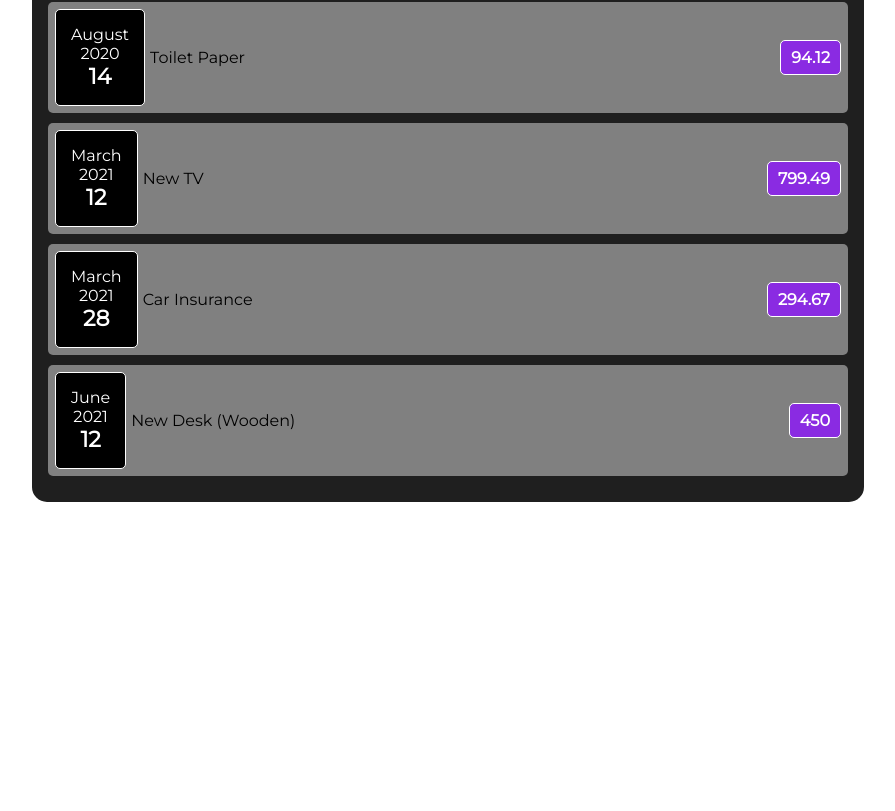
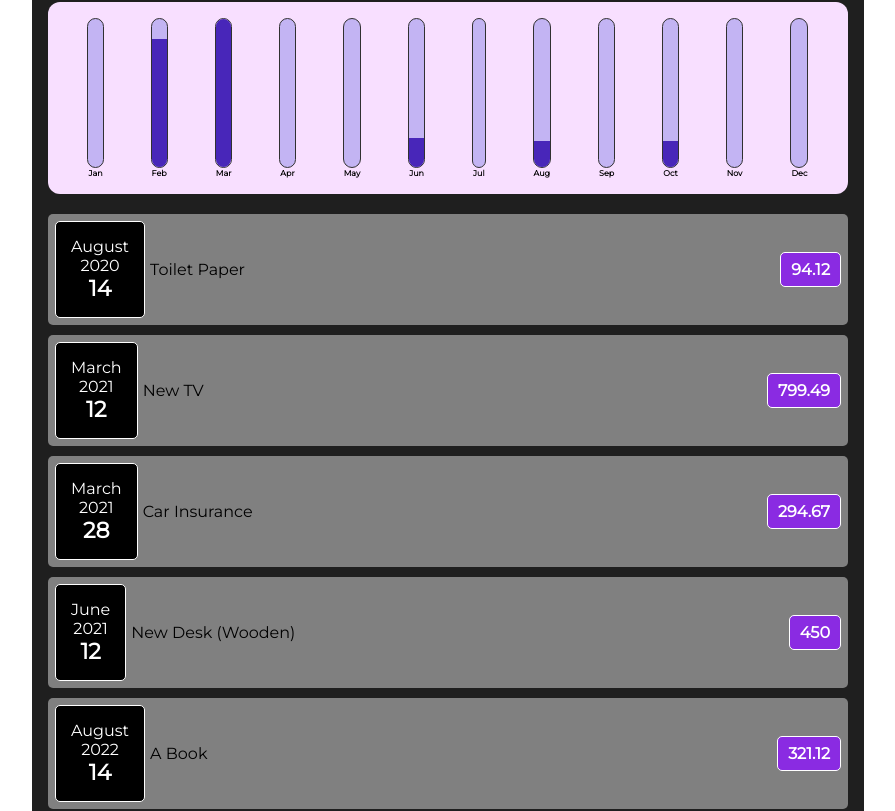
Before and after one commit to FaizanGill/React, a React (Create React App) app in the folder my-app/: page / in a window 1280 px wide. Shown: the part 371-1182 px from the top of the page, without its empty margins (192-1087 px from the left). Before the commit the page ends 905 px from the top, so only its background shows below. Built offline with nearby package versions, Linux system fonts and the light colour scheme.

Commit message:
Added ExpenseChart

```diff
--- a/my-app/src/App.js
+++ b/my-app/src/App.js
@@ -21,21 +21,48 @@
     amount: 450,
     date: new Date(2021, 5, 12),
   },
+  {
+    id: "e5",
+    title: "A Book",
+    amount: 321.12,
+    date: new Date(2022, 7, 14),
+  },
+  {
+    id: "e6",
+    title: "A Printer",
+    amount: 410.12,
+    date: new Date(2022, 9, 14),
+  },
+  {
+    id: "e7",
+    title: "A Projector",
+    amount: 1200,
+    date: new Date(2022, 2, 14),
+  },
+  {
+    id: "e7",
+    title: "A Dice",
+    amount: 2000.54,
+    date: new Date(2020, 1, 14),
+  },
+  {
+    id: "e7",
+    title: "A Dice",
+    amount: 2.54,
+    date: new Date(2020, 1, 14),
+  },
 ];
 
 function App() {
-  // const [newExpense, setNewExpense] = useState("");
   const [expense, setExpense] = useState(expenses);
   function getExpenceObj(obj) {
     const finalObj = {
       ...obj,
     };
-    // const latest = finalObj;
+
     console.log(finalObj);
     setExpense((prevExpenses) => [finalObj, ...prevExpenses]);
     console.log(expense);
-    // setExpense(expense.push(latest));
-    // return finalObj;
   }
   return (
     <div>
--- /dev/null
+++ b/my-app/src/components/Chart/ChartBar.css
@@ -0,0 +1,30 @@
+.chart-bar {
+  height: 100%;
+  display: flex;
+  flex-direction: column;
+  align-items: center;
+}
+
+.chart-bar__inner {
+  height: 100%;
+  width: 100%;
+  border: 1px solid #313131;
+  border-radius: 12px;
+  background-color: #c3b4f3;
+  overflow: hidden;
+  display: flex;
+  flex-direction: column;
+  justify-content: flex-end;
+}
+
+.chart-bar__fill {
+  background-color: #4826b9;
+  width: 100%;
+  transition: all 0.3s ease-out;
+}
+
+.chart-bar__label {
+  font-weight: bold;
+  font-size: 0.5rem;
+  text-align: center;
+}
--- /dev/null
+++ b/my-app/src/components/Chart/chart.css
@@ -0,0 +1,10 @@
+.chart {
+  padding: 1rem;
+  border-radius: 12px;
+  background-color: #f8dfff;
+  text-align: center;
+  display: flex;
+  justify-content: space-around;
+  height: 10rem;
+  margin-bottom: 20px;
+}
--- /dev/null
+++ b/my-app/src/components/Chart/chart.js
@@ -0,0 +1,22 @@
+import ChartBar from "./chartbar";
+import "./chart.css";
+function Chart(prop) {
+  console.log(prop.chartDataPoints);
+  const values = prop.chartDataPoints.map((point) => point.value);
+  console.log(values);
+  let maxValue = Math.max(...values);
+
+  return (
+    <div className="chart">
+      {prop.chartDataPoints.map((point) => (
+        <ChartBar
+          key={point.label}
+          value={point.value}
+          maxValue={maxValue}
+          label={point.label}
+        />
+      ))}
+    </div>
+  );
+}
+export default Chart;
--- /dev/null
+++ b/my-app/src/components/Chart/chartbar.js
@@ -0,0 +1,23 @@
+import "./ChartBar.css";
+
+const ChartBar = (props) => {
+  let barFillHeight = "0%";
+
+  if (props.maxValue > 0) {
+    barFillHeight = Math.round((props.value / props.maxValue) * 100) + "%";
+  }
+
+  return (
+    <div className="chart-bar">
+      <div className="chart-bar__inner">
+        <div
+          className="chart-bar__fill"
+          style={{ height: barFillHeight }}
+        ></div>
+      </div>
+      <div className="chart-bar__label">{props.label}</div>
+    </div>
+  );
+};
+
+export default ChartBar;
--- /dev/null
+++ b/my-app/src/components/Expenses/ExpenseChart.js
@@ -0,0 +1,32 @@
+import Chart from "../Chart/chart";
+
+function ExpenseChart(prop) {
+  const chartDataPoints = [
+    { label: "Jan", value: 0 },
+    { label: "Feb", value: 0 },
+    { label: "Mar", value: 0 },
+    { label: "Apr", value: 0 },
+    { label: "May", value: 0 },
+    { label: "Jun", value: 0 },
+    { label: "Jul", value: 0 },
+    { label: "Aug", value: 0 },
+    { label: "Sep", value: 0 },
+    { label: "Oct", value: 0 },
+    { label: "Nov", value: 0 },
+    { label: "Dec", value: 0 },
+  ];
+  console.log(prop.filteredExpense);
+  for (const expense of prop.filteredExpense) {
+    let month = expense.date.getMonth();
+    console.log(month);
+    chartDataPoints[month].value += expense.amount;
+    console.log(chartDataPoints);
+  }
+  // console.log(chartDataPoints);
+  return (
+    <div>
+      <Chart chartDataPoints={chartDataPoints} />
+    </div>
+  );
+}
+export default ExpenseChart;
--- a/my-app/src/components/Expenses/Expenses.js
+++ b/my-app/src/components/Expenses/Expenses.js
@@ -1,12 +1,12 @@
 import "./expenses.css";
 import NewExpense from "../newExpense/newExpense";
-// import ExpenseItem from "./ExpenseItem";
+
 import YearFilter from "../Filter/filterByYear";
 import ExpenseList from "./expenseList";
 import { useState } from "react";
-// import filterByYear from "../Filter/filterByYear";
+import ExpenseChart from "./ExpenseChart";
+
 function Expenses(prop) {
-  // const newarr = prop.expenses.filter((expense) => expense.amount > 400); //Filters the expenses
   function newexpense(newExpenseobj) {
     prop.onAddNewExpense(newExpenseobj);
   }
@@ -34,11 +34,8 @@
     <div className="expenses_wrapper">
       <NewExpense onAddingNewObj={newexpense} />
       <YearFilter selectedYearFunc={getSelectedYear} />
+      <ExpenseChart filteredExpense={filteredExpenses} />
       <ExpenseList filteredExpense={filteredExpenses} />
-      {/* {expenseToShow} */}
-      {/* {filteredExpenses.map((expense, index) => (
-        <ExpenseItem key={index} data={expense}></ExpenseItem>
-      ))} */}
     </div>
   );
 }
```
